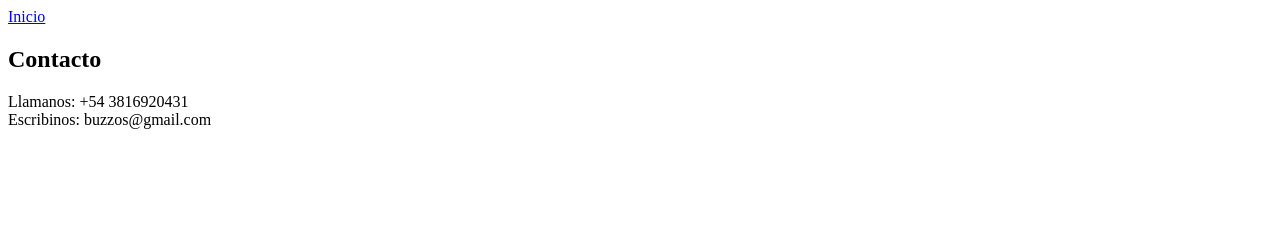
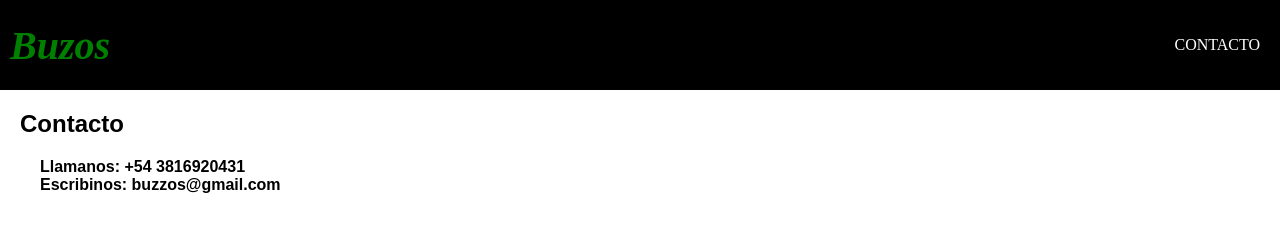
Before and after one commit to LucianoReal2/sitioWeb, a plain HTML site: page pages/contacto.html in a window 1280 px wide. Drawn offline with Linux system fonts and the light colour scheme.

Commit message:
Barra de nav modificada

```diff
--- a/CSS/myStyle.css
+++ b/CSS/myStyle.css
@@ -1,14 +1,43 @@
+body{
+    margin: 0;
+}
+header{
+    display: flex;
+    height: 70px;
+    background: black;
+    justify-content: space-between;
+    align-items: center;
+    padding: 10px;
+}
+nav a{
+    text-decoration: none;
+    color: white;
+    font-weight: 600px;
+    padding-right: 10px;
+}
+nav a:hover{
+    color: rgba(255, 255, 255, 0.726);
+}
+.logo a{
+    display: flex;
+    text-decoration: none;
+    font-style: oblique;
+    font-size: 40px;
+    color: green;}
 .foto_index{
     text-align: center;
 }
 .ver_colección{
     text-align: center;
 }
-.buzos_inicio a{
-    text-decoration: none;
-    font-style: oblique;
-    font-size: 40px;
-    color: green;
+.contacto{
+    font-family: sans-serif;
+    padding-left: 20px;
+}
+.span_contacto{
+    font-family: sans-serif;
+    font-weight: 600;
+    padding-left: 40px;
 }
 .contenido{
     max-width: 2000px;
--- a/pages/contacto.html
+++ b/pages/contacto.html
@@ -4,12 +4,22 @@
     <meta charset="UTF-8">
     <meta name="viewport" content="width=device-width, initial-scale=1.0">
     <title>Contacto</title>
+    <link rel="stylesheet" href="../CSS/myStyle.css">
 </head>
 <body>
-   <a href="../index.html">Inicio</a>
-    <h2>Contacto</h2>
-    <span>Llamanos: +54 3816920431</span>
+
+    <header>
+        <div class="logo">
+            <h1><a href="../index.html">Buzos</a></h1>
+        </div>
+        <nav>
+            <a href="../pages/contacto.html" class="nav_link">CONTACTO</a>
+        </nav>
+    </header>
+
+    <h2 class="contacto">Contacto</h2>
+    <span class="span_contacto">Llamanos: +54 3816920431</span>
     <br>
-    <span>Escribinos: buzzos@gmail.com</span>
+    <span class="span_contacto">Escribinos: buzzos@gmail.com</span>
 </body>
 </html>
```
Also changed, not shown: index.html (+9 -7 lines), pages/Buzos/Buzo blanco con letras.html (+8 -3 lines), pages/Buzos/Buzo blanco.html (+8 -3 lines), pages/Buzos/Buzo crema.html (+8 -3 lines), pages/Buzos/Buzo negro con letras.html (+8 -3 lines), pages/Buzos/Buzo negro y crema.html (+8 -3 lines), pages/Buzos/Buzo negro.html (+8 -3 lines), pages/productos.html (+8 -3 lines).
